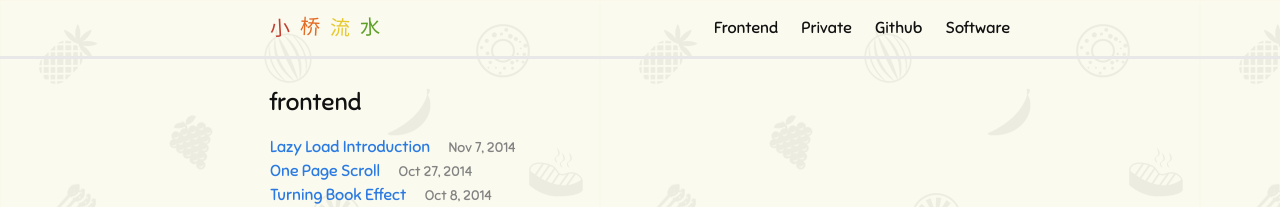
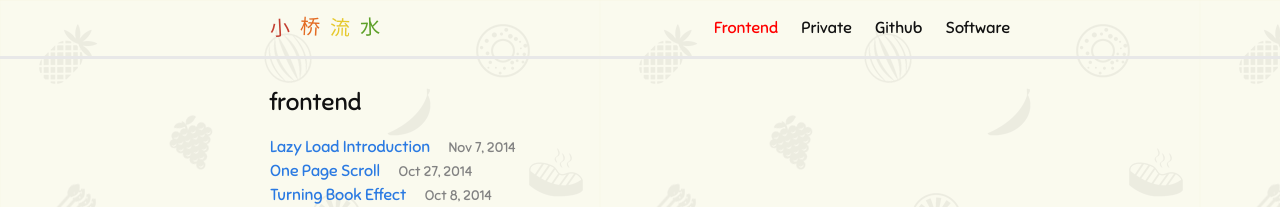
Before and after one commit to luojiyin1987/sysutangzxBlog, a Jekyll site: the page built from category.html, in a window 1280 px wide. Shown: the top 207 px of the page. Built offline with Jekyll 4.4.1, drawn with Linux system fonts in a browser that asks for light colours.

Commit message:
no message

```diff
--- a/css/main.css
+++ b/css/main.css
@@ -206,6 +206,9 @@ pre > code {
     color: #111111;
     line-height: 1.5;
     text-transform: capitalize;
+}
+.site-nav .page-link.active{
+    color:red;
 }
 .site-nav .page-link:not(:first-child) {
     margin-left: 20px;
```
